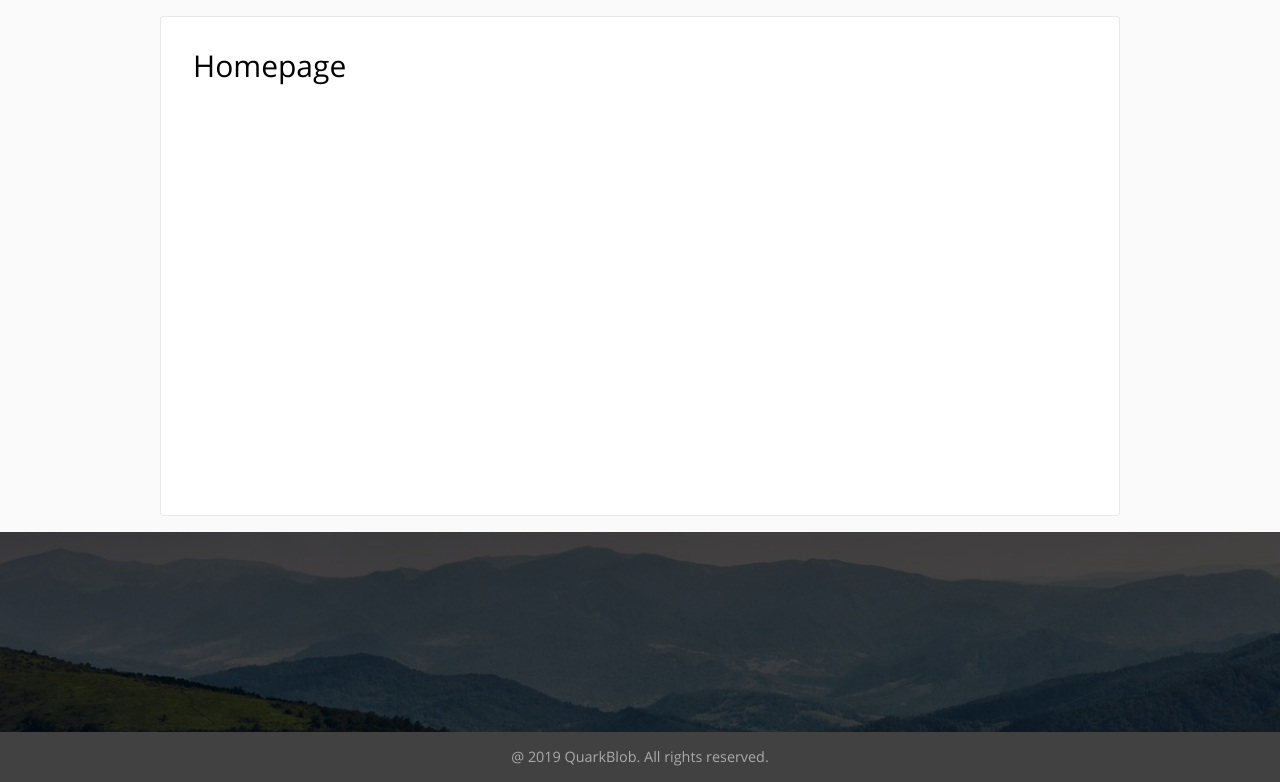
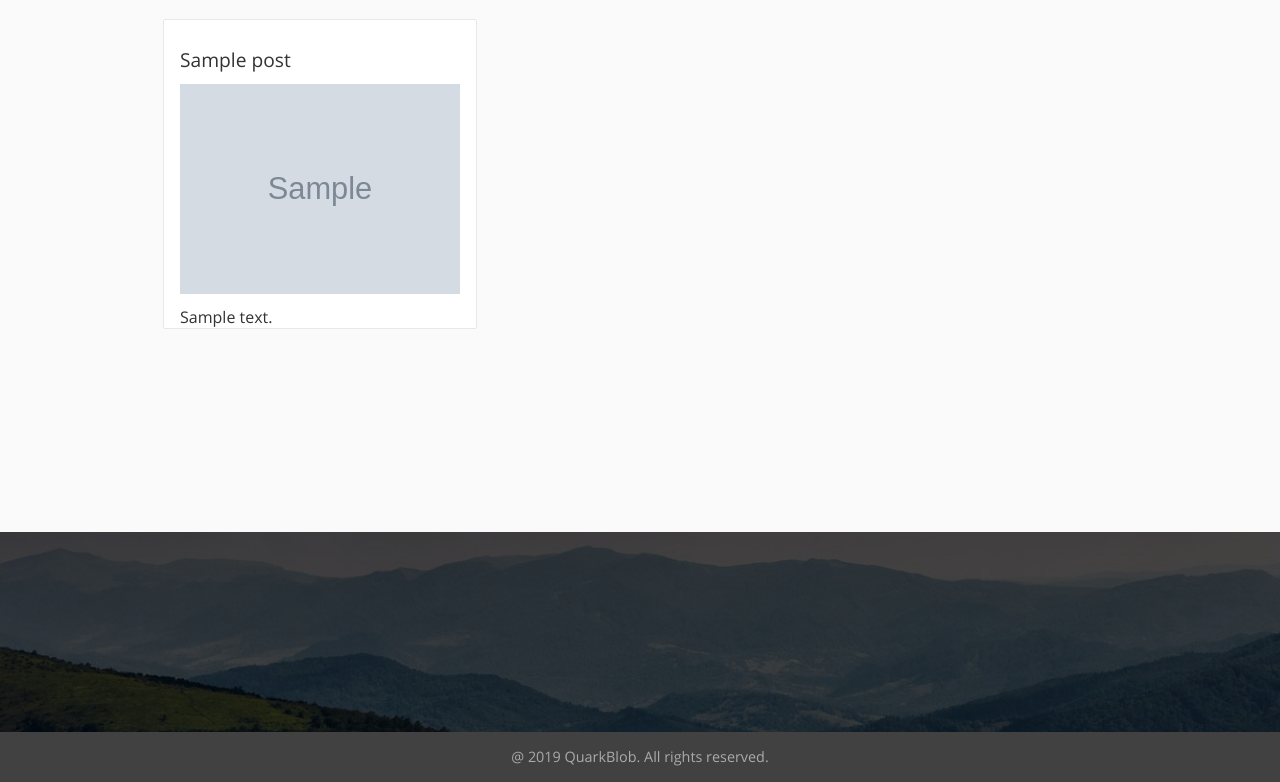
Before and after one commit to RickonChen/Blog, a Django app: page / in a window 1280 px wide. Shown: the part 200-982 px from the top of the page. Run offline with Django 3.2, Linux system fonts and the light colour scheme; tables that the repository leaves empty hold one stand-in row (values such as "Sample post"); grey boxes marked "Sample" are stand-in pictures.

Commit message:
update home page

```diff
--- /dev/null
+++ b/hint/hint.txt
@@ -0,0 +1 @@
+1. mark project folder as source folder at pycharm
--- /dev/null
+++ b/project/base/static/base/css/grid.scss
@@ -0,0 +1,21 @@
+.col {
+  float: left;
+}
+
+@include for-phone-only {
+  .col {
+    width: 100%;
+  }
+}
+
+@include for-tablet-portrait-up {
+  .col {
+    width: 50%;
+  }
+}
+
+@include for-tablet-landscape-up {
+  .col {
+    width: 33.33%;
+  }
+}
--- /dev/null
+++ b/project/base/static/base/css/items.scss
@@ -0,0 +1,23 @@
+.items {
+  &-item {
+    display: block;
+    &-content {
+      margin: 3px;
+      background-color: #fff;
+      padding: 1em;
+      border: 1px solid #E8E8E8;
+      border-radius: 2px;
+      height: 310px;
+    }
+    &-image {
+      width: 100%;
+    }
+    &-title, &-description {
+      padding: 0.5em 0;
+      line-height: 1.5em;
+    }
+    &-title {
+      font-size: 1.2em;
+    }
+  }
+}
--- a/project/base/static/base/css/layout.scss
+++ b/project/base/static/base/css/layout.scss
@@ -9,4 +9,9 @@
   @include for-999-up {
     width: 60em;
   }
+  &--no-box {
+    padding: 0;
+    background-color: inherit;
+    border: inherit;
+  }
 }
--- /dev/null
+++ b/project/base/static/base/css/post.scss
@@ -0,0 +1,18 @@
+.post {
+  padding-bottom: 1em;
+  &-date {
+    margin: 0.5em 0;
+  }
+  &-description {
+    font-size: 1.3em;
+    margin: 0.7em 0;
+  }
+  &-body {
+    margin: 0.3em 0;
+    line-height: 1.5em;
+  }
+  &-image {
+    margin: 0.5em 0;
+    width: 100%;
+  }
+}
--- a/project/base/static/base/css/style.css
+++ b/project/base/static/base/css/style.css
@@ -436,6 +436,11 @@ ul {
     width: 60em;
   }
 }
+.main--no-box {
+  padding: 0;
+  background-color: inherit;
+  border: inherit;
+}
 
 .menu {
   list-style: none;
@@ -529,4 +534,64 @@ ul {
   display: block;
 }
 
+.post {
+  padding-bottom: 1em;
+}
+.post-date {
+  margin: 0.5em 0;
+}
+.post-description {
+  font-size: 1.3em;
+  margin: 0.7em 0;
+}
+.post-body {
+  margin: 0.3em 0;
+  line-height: 1.5em;
+}
+.post-image {
+  margin: 0.5em 0;
+  width: 100%;
+}
+
+.col {
+  float: left;
+}
+
+@media (max-width: 599px) {
+  .col {
+    width: 100%;
+  }
+}
+@media (min-width: 600px) {
+  .col {
+    width: 50%;
+  }
+}
+@media (min-width: 900px) {
+  .col {
+    width: 33.33%;
+  }
+}
+.items-item {
+  display: block;
+}
+.items-item-content {
+  margin: 3px;
+  background-color: #fff;
+  padding: 1em;
+  border: 1px solid #E8E8E8;
+  border-radius: 2px;
+  height: 310px;
+}
+.items-item-image {
+  width: 100%;
+}
+.items-item-title, .items-item-description {
+  padding: 0.5em 0;
+  line-height: 1.5em;
+}
+.items-item-title {
+  font-size: 1.2em;
+}
+
 /*# sourceMappingURL=style.css.map */
--- a/project/base/static/base/css/style.scss
+++ b/project/base/static/base/css/style.scss
@@ -6,3 +6,6 @@
 @import "layout";
 @import "menu";
 @import "dropdown";
+@import "post";
+@import "grid";
+@import "items";
--- /dev/null
+++ b/project/base/templates/base/_grid.html
@@ -0,0 +1,23 @@
+{% load static %}
+<div class="grid items">
+    {% for item in items %}
+        <a class="col items-item" href="{{ item.get_absolute_url }}">
+            <div class="items-item-content">
+                <div class="items-item-title">
+                    <div class="items-item-title-content">
+                        {{ item.title | truncatechars:45 }}
+                    </div>
+                </div>
+                {% if item.image %}
+                    <img alt="has-image" class="items-item-image" src="{{ item.image.url }}">
+                {% else %}
+                    <img alt="no-image" class="items-item-image" src="{% static 'base/images/no-image.png' %}">
+                {% endif %}
+                <div class="items-item-description">
+                    {{ item.description | truncatechars:70 }}
+                </div>
+            </div>
+        </a>
+    {% endfor %}
+    <div class="clearfix"></div>
+</div>
--- a/project/base/templates/base/base.html
+++ b/project/base/templates/base/base.html
@@ -3,7 +3,7 @@
 <html lang="en">
 <head>
     <meta charset="utf-8">
-    <title>QuarkBlob</title>
+    <title>{% block title %}Home{% endblock %} | QuarkBlob</title>
     <link rel="stylesheet" href="{% static 'base/vendor/fontawesome/css/all.css' %}">
     <link rel="stylesheet" href="{% static 'base/vendor/googlefonts/opensans/font.css' %}">
     <link rel="stylesheet" href="{% static 'base/css/style.css' %}">
@@ -44,7 +44,8 @@
     <div class="header-slogan">Thoughts On <strong>Artificial Intelligence</strong>.</div>
 </div>
 
-<div class="main">
+<div class="main {% block hidebox %}{% endblock %}">
+    {% block h1 %}{% endblock %}
     {% block content %}{% endblock %}
 </div>
 
--- a/project/base/templates/base/home.html
+++ b/project/base/templates/base/home.html
@@ -1,2 +1,6 @@
 {% extends 'base/base.html' %}
-{% block content %}<h1>Homepage</h1>{% endblock %}
+{% block title %}{{ title }}{% endblock %}
+{% block hidebox %}main--no-box {% endblock %}
+{% block content %}
+     {% include 'base/_grid.html' %}
+{% endblock %}
--- a/project/base/views.py
+++ b/project/base/views.py
@@ -1,6 +1,7 @@
 from django.shortcuts import render
-
+from blog.models import Post
 # Create your views here.
 
 def home(request):
-    return render(request, 'base/home.html')
+    items = Post.objects.all()
+    return render(request, 'base/home.html', { 'items': items, 'title': 'Home' })
--- a/project/blog/templates/blog/post.html
+++ b/project/blog/templates/blog/post.html
@@ -1,5 +1,7 @@
 {% extends 'base/base.html' %}
 
+{% block title %}{{ title }}{% endblock %}
+{% block h1 %}<h1>{{ title }}</h1>{% endblock %}
 {% block content %}
     <div class="post">
         <span class="post-author">By <strong>admin</strong></span>
--- a/project/blog/views.py
+++ b/project/blog/views.py
@@ -2,7 +2,7 @@ from django.shortcuts import render
 
 # Create your views here.
 from django.shortcuts import render, get_object_or_404
-from .models import Post
+from blog.models import Post
 
 def post(request, slug=None):
     item = get_object_or_404(Post, slug=slug)
```
Also changed, not shown: project/base/static/base/images/no-image.png (added), 1 other file.
